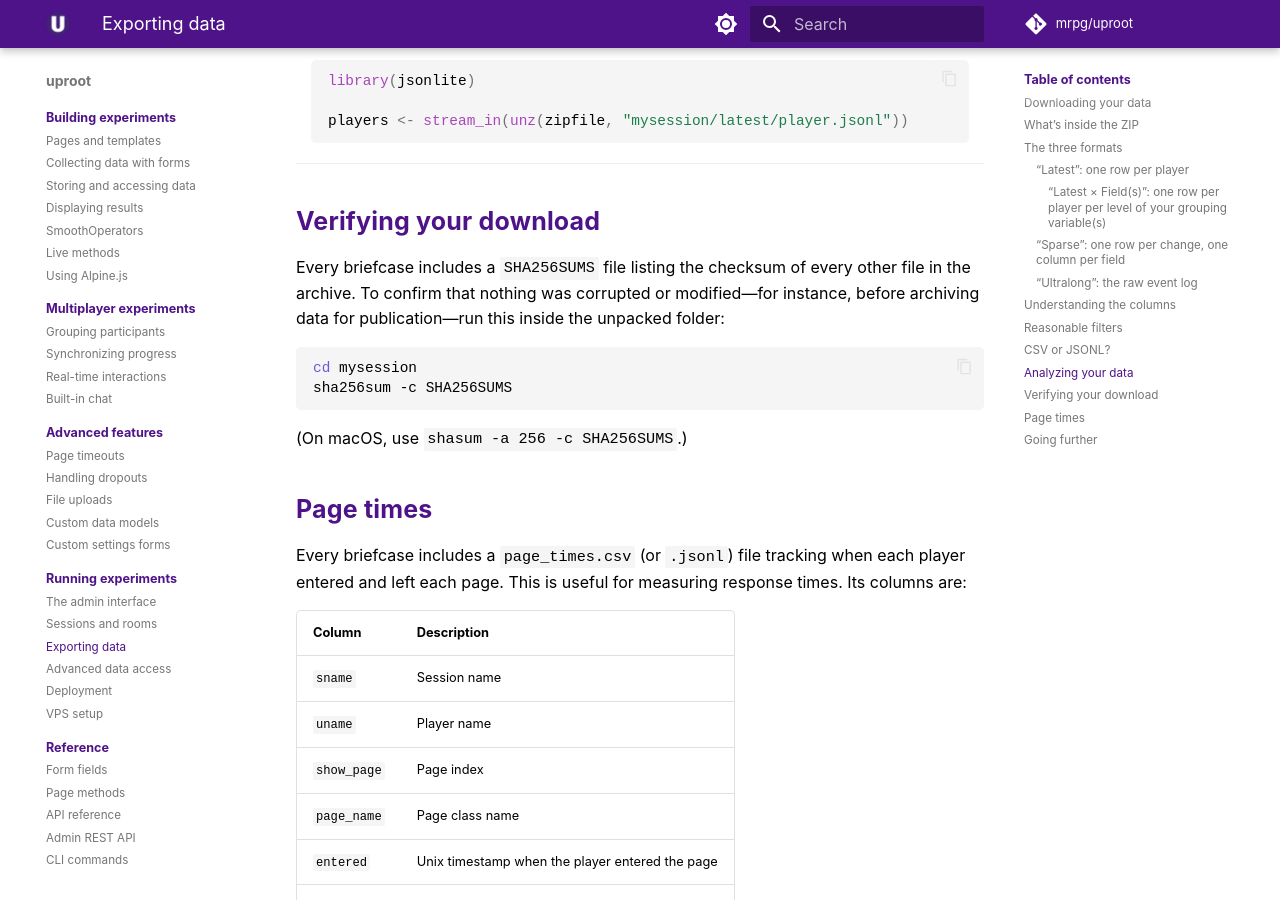
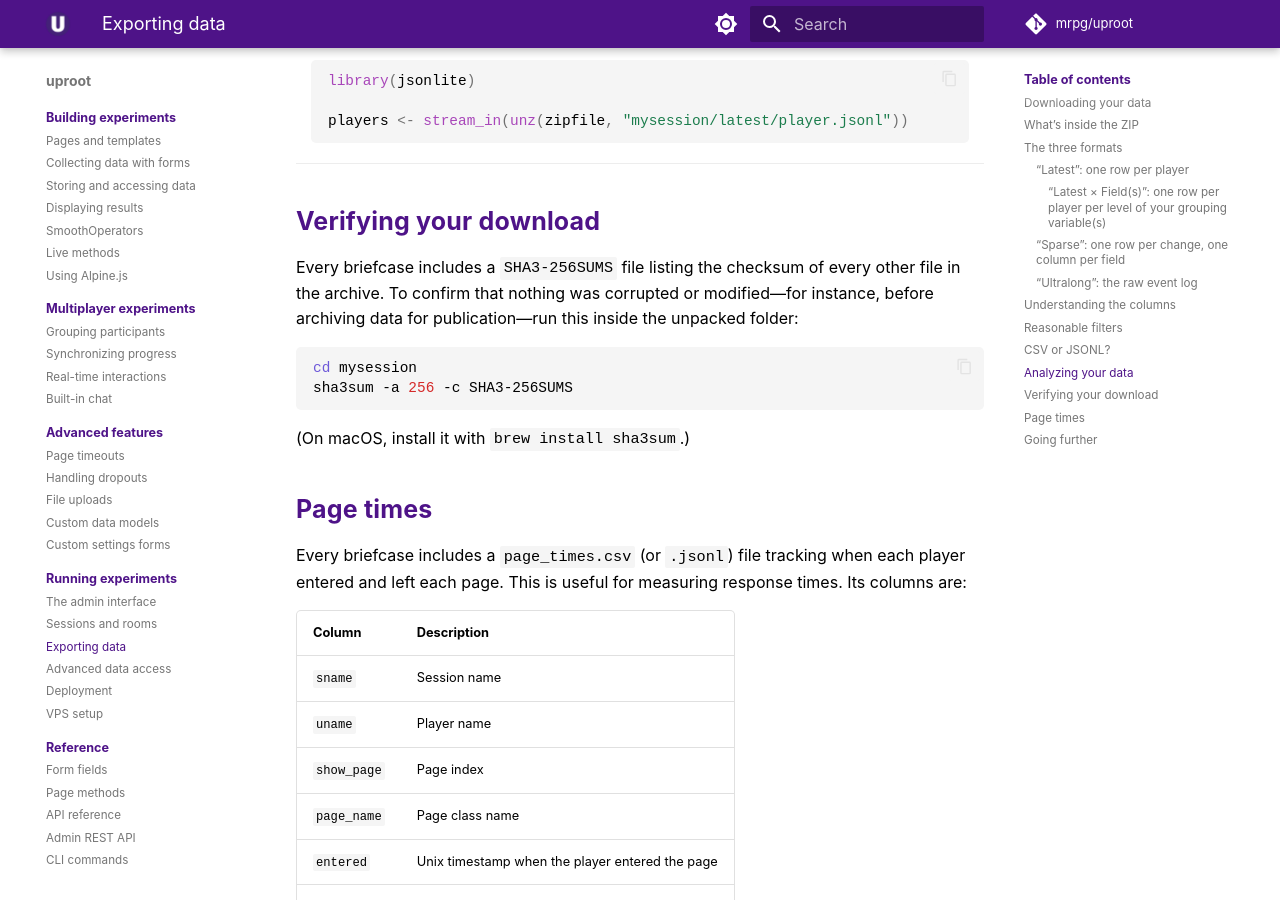
Before and after one commit to mrpg/uproot-docs, an MkDocs documentation site: the page built from docs/running/export.md, in a window 1280 px wide and 900 px high, scrolled down 5616 px. Built offline with MkDocs 1.6.1 and Material for MkDocs 9.7.7, drawn with Linux system fonts in a browser that asks for light colours; some web fonts are replaced; comment, search, counter and statistics services are not loaded; some of the changed text lies outside the part shown.

Commit message:
Document usage of SHA3-256 instead of SHA256 for briefcase checksums

````diff
--- a/docs/running/export.md
+++ b/docs/running/export.md
@@ -23,7 +23,7 @@ mysession/
 ├── README.txt            ← explains the contents, right inside the ZIP
 ├── DATA_DICTIONARY.json  ← defines the !-prefixed columns
 ├── page_times.csv        ← when each player entered/left each page
-├── SHA256SUMS            ← checksums for verifying all other files
+├── SHA3-256SUMS          ← checksums for verifying all other files
 ├── latest/
 │   ├── player.csv
 │   ├── group.csv
@@ -233,14 +233,14 @@ You do not even have to unpack the ZIP: Both R and Python can read individual fi
 
 ## Verifying your download
 
-Every briefcase includes a `SHA256SUMS` file listing the checksum of every other file in the archive. To confirm that nothing was corrupted or modified—for instance, before archiving data for publication—run this inside the unpacked folder:
+Every briefcase includes a `SHA3-256SUMS` file listing the checksum of every other file in the archive. To confirm that nothing was corrupted or modified—for instance, before archiving data for publication—run this inside the unpacked folder:
 
 ```bash
 cd mysession
-sha256sum -c SHA256SUMS
+sha3sum -a 256 -c SHA3-256SUMS
 ```
 
-(On macOS, use `shasum -a 256 -c SHA256SUMS`.)
+(On macOS, install it with `brew install sha3sum`.)
 
 ## Page times
 
````
Also changed, not shown: AGENTS.md (+1 -1 lines).
